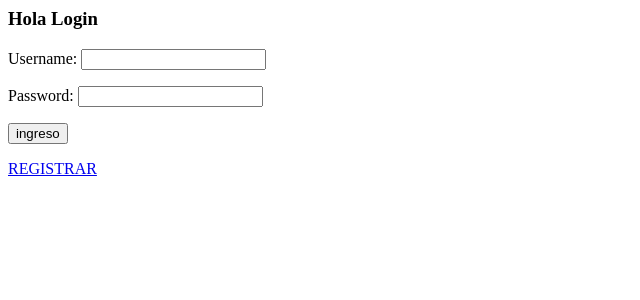
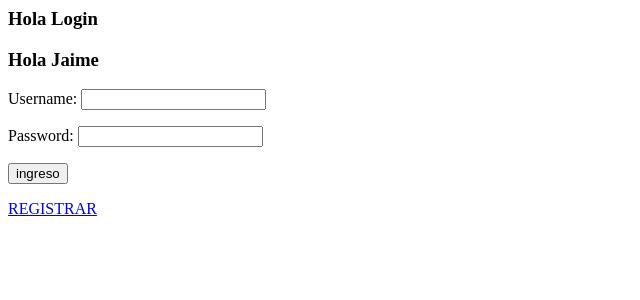
Before and after one commit to Jaimeardp/Django, a Django app: page /clients/login/ in a window 1280 px wide. Shown: the top 300 px of the page, without its empty margins (0-640 px from the left). Run offline with Django 3.2, Linux system fonts and the light colour scheme.

Commit message:
Django Seg Change

```diff
--- a/Django/admin_facilito/admin_facilito/clients/templates/login.html
+++ b/Django/admin_facilito/admin_facilito/clients/templates/login.html
@@ -1,5 +1,5 @@
 <h3>Hola Login</h3>
-
+<h3>Hola Jaime</h3>
 <!-- {{ nombre_usu}}
 
 {% if edad > 20%}
```
